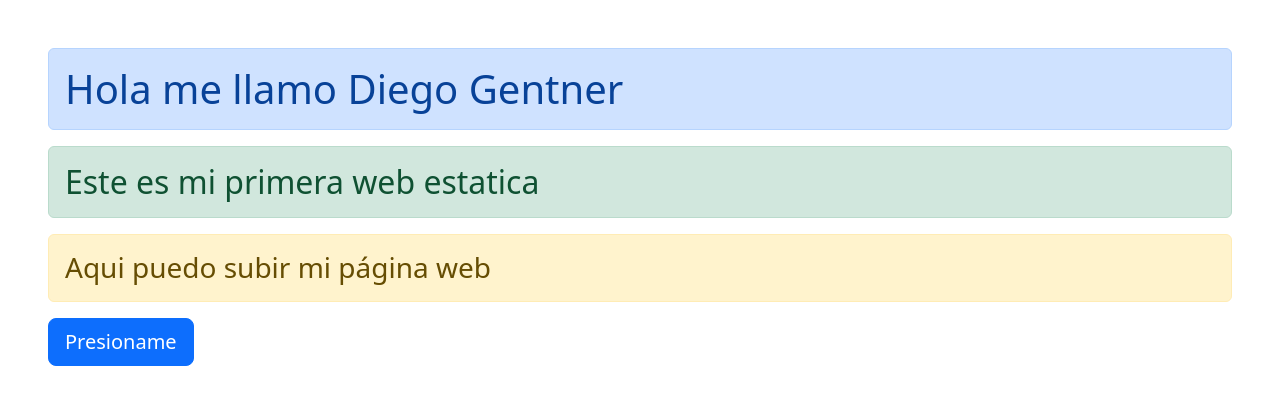
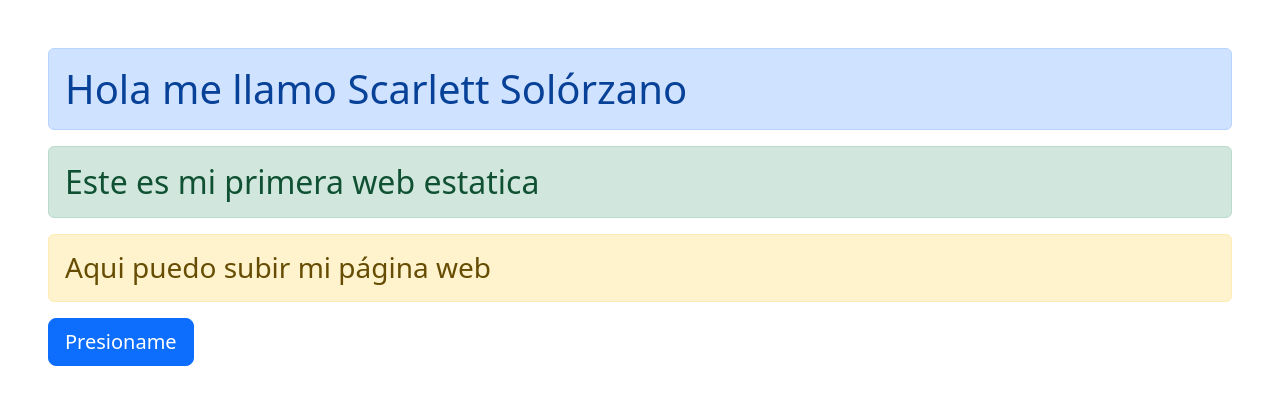
Before and after one commit to scarlettsolorzano/week-8-azure-static-web, a plain HTML site: page index.html in a window 1280 px wide. Drawn offline with nearby package versions, Linux system fonts and the light colour scheme; some packages are replaced by stand-ins of ours; a script that the page names is missing.

Commit message:
Actualización del archivo index.html

```diff
--- a/index.html
+++ b/index.html
@@ -9,7 +9,7 @@
   </head>
   <body>
       <div class="p-5">
-          <h1 class="alert alert-primary">Hola me llamo Diego Gentner</h1>
+          <h1 class="alert alert-primary">Hola me llamo Scarlett Solórzano</h1>
           <h2 class="alert alert-success">Este es mi primera web estatica</h2>
           <h3 class="alert alert-warning">Aqui puedo subir mi página web</h3>
 
```
